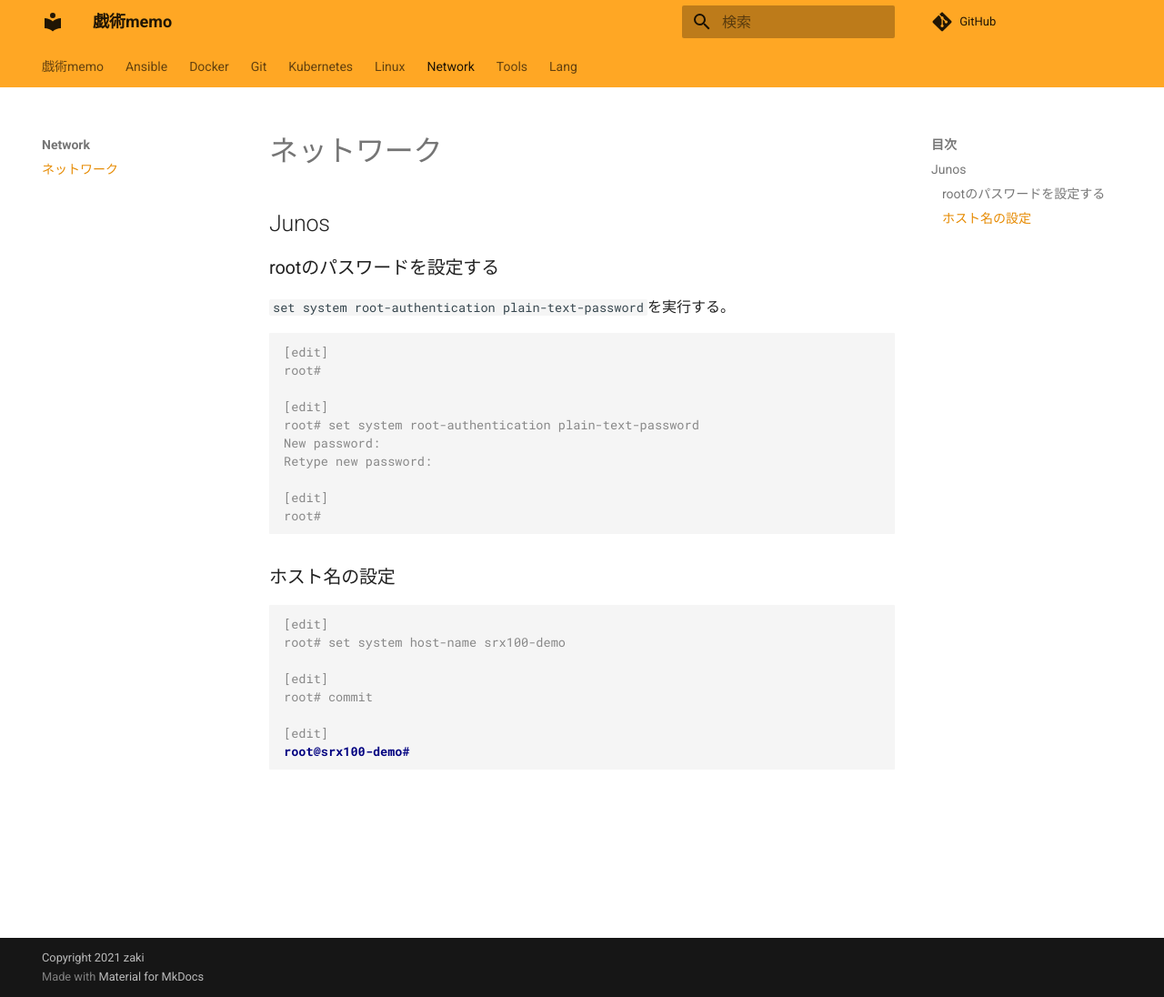
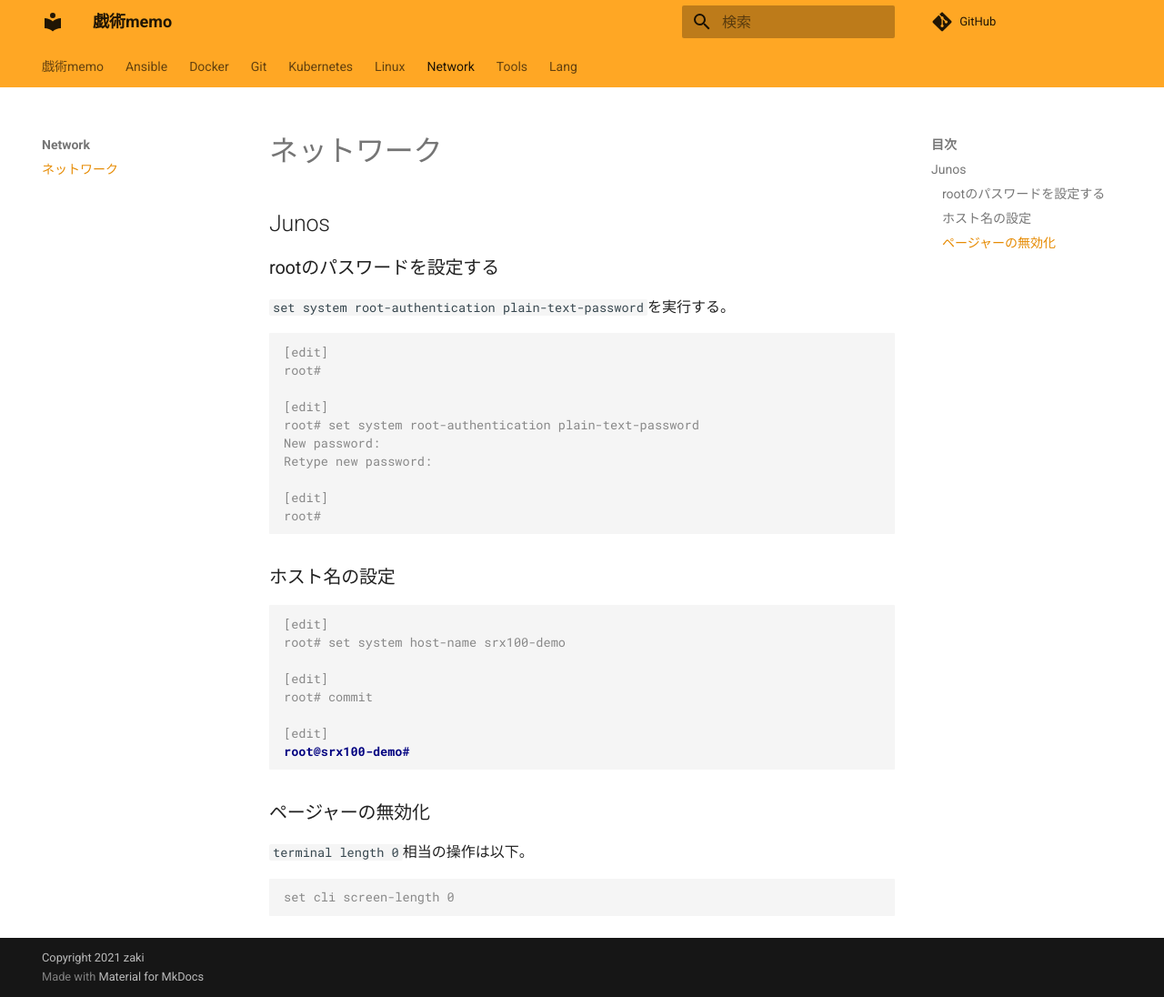
Before and after one commit to zaki-lknr/docs, an MkDocs documentation site: the page built from docs/Network/index.md, in a window 1280 px wide and 1096 px high. Shown: the whole window at 91% size. Built offline with MkDocs 1.6.1 and Material for MkDocs 9.7.7, drawn with Linux system fonts in a browser that asks for light colours; comment, search, counter and statistics services are not loaded.

Commit message:
add: junos: ter len 0

````diff
--- a/docs/Network/index.md
+++ b/docs/Network/index.md
@@ -31,3 +31,11 @@ root# commit
 [edit]
 root@srx100-demo#
 ```
+
+### ページャーの無効化
+
+`terminal length 0`相当の操作は以下。
+
+```console
+set cli screen-length 0
+```
````
